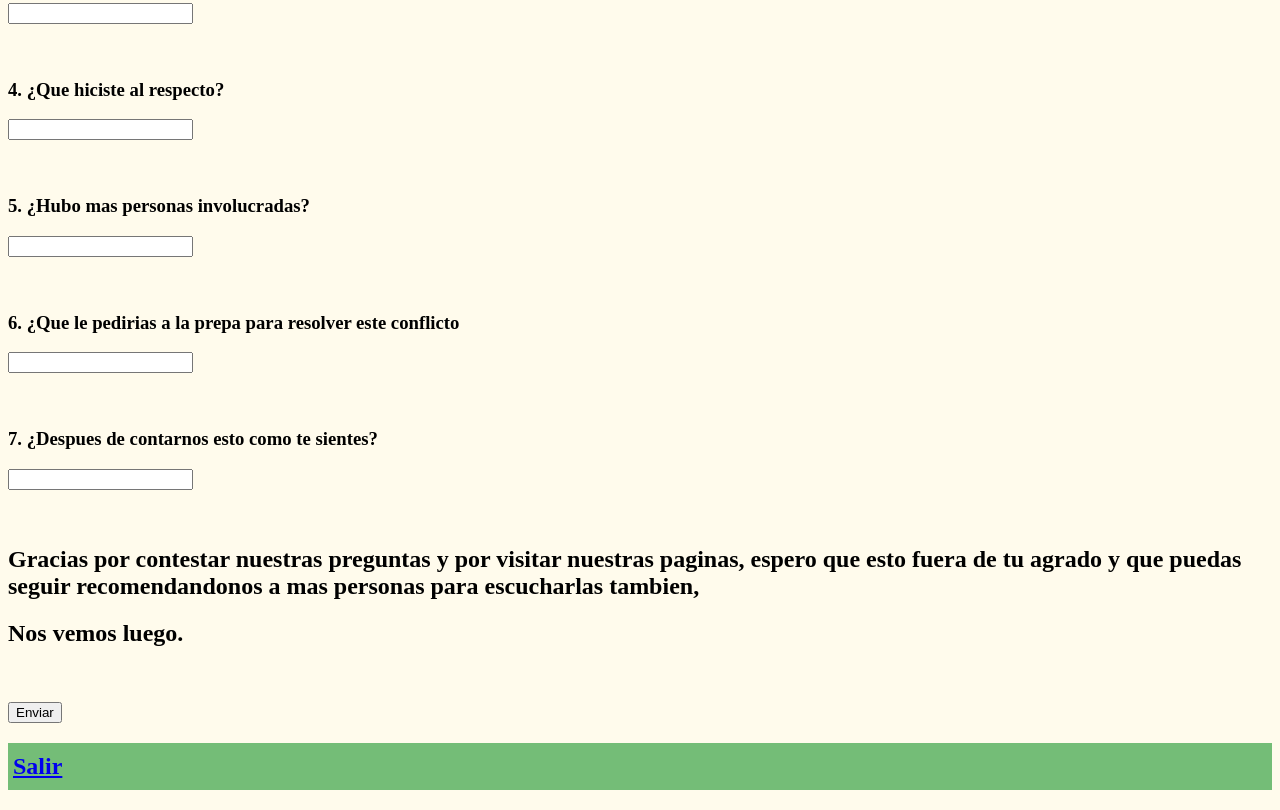
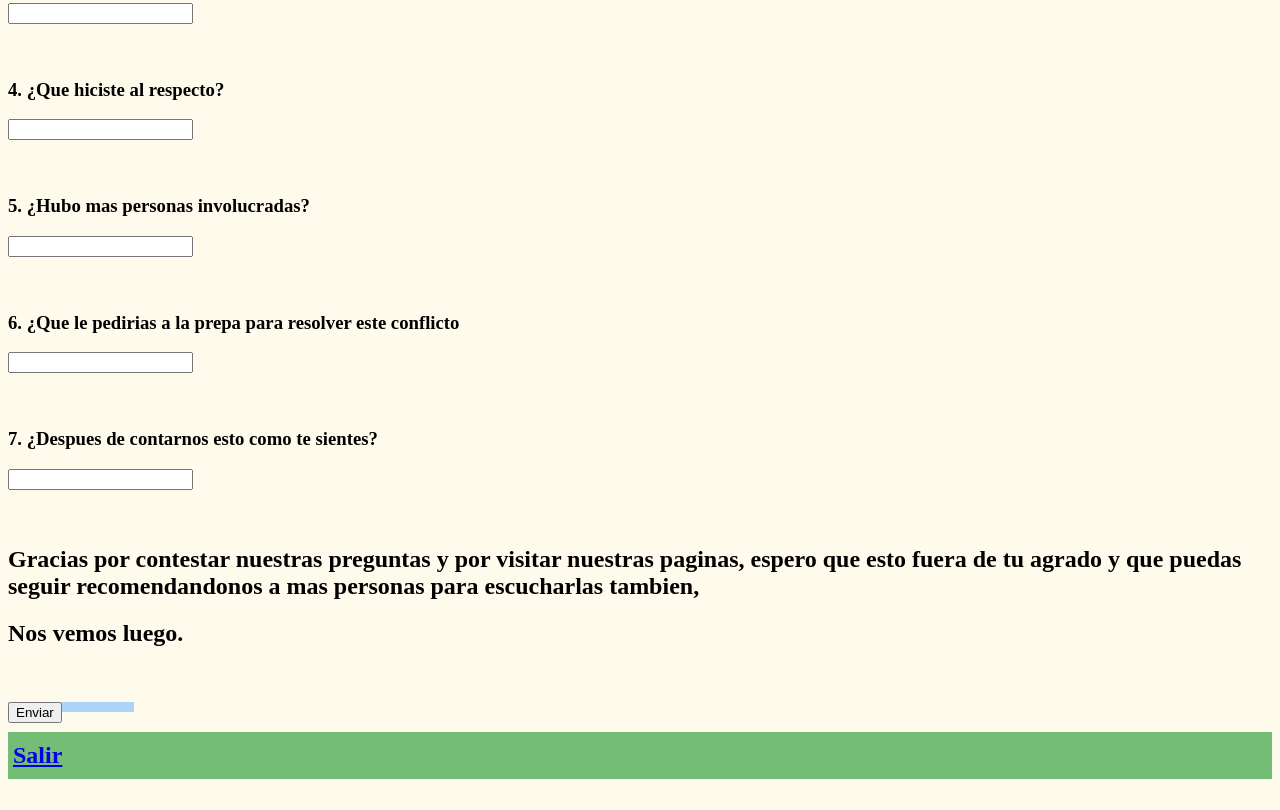
Before and after one commit to Mr-Therrian/Buzon-de-quejas-preparatoria-N-9, a plain HTML site: page introduccion.html in a window 1280 px wide. Shown: the part 665-1475 px from the top of the page. Drawn offline with Linux system fonts and the light colour scheme.

Commit message:
actualizar

```diff
--- a/cd.css
+++ b/cd.css
@@ -48,7 +48,7 @@ div.boton{
             color: white;
             border: none;
         }
-button.enviar{
+div.enviar{
     display: block;
     height: 10px;
     background-color: #acd4f8;
--- a/introduccion.html
+++ b/introduccion.html
@@ -84,7 +84,9 @@
          </h2>
          <br>
          <br>
-    <button name="enviar" type="submit">Enviar</button>
+         <div class="enviar">
+    <button  type="submit">Enviar</button>
+        </div>
         <h2>
           <div class="boton">
     <a href="index.html" >Salir</a>
```
Also changed, not shown: Detalles.html (+3 -1 lines).
